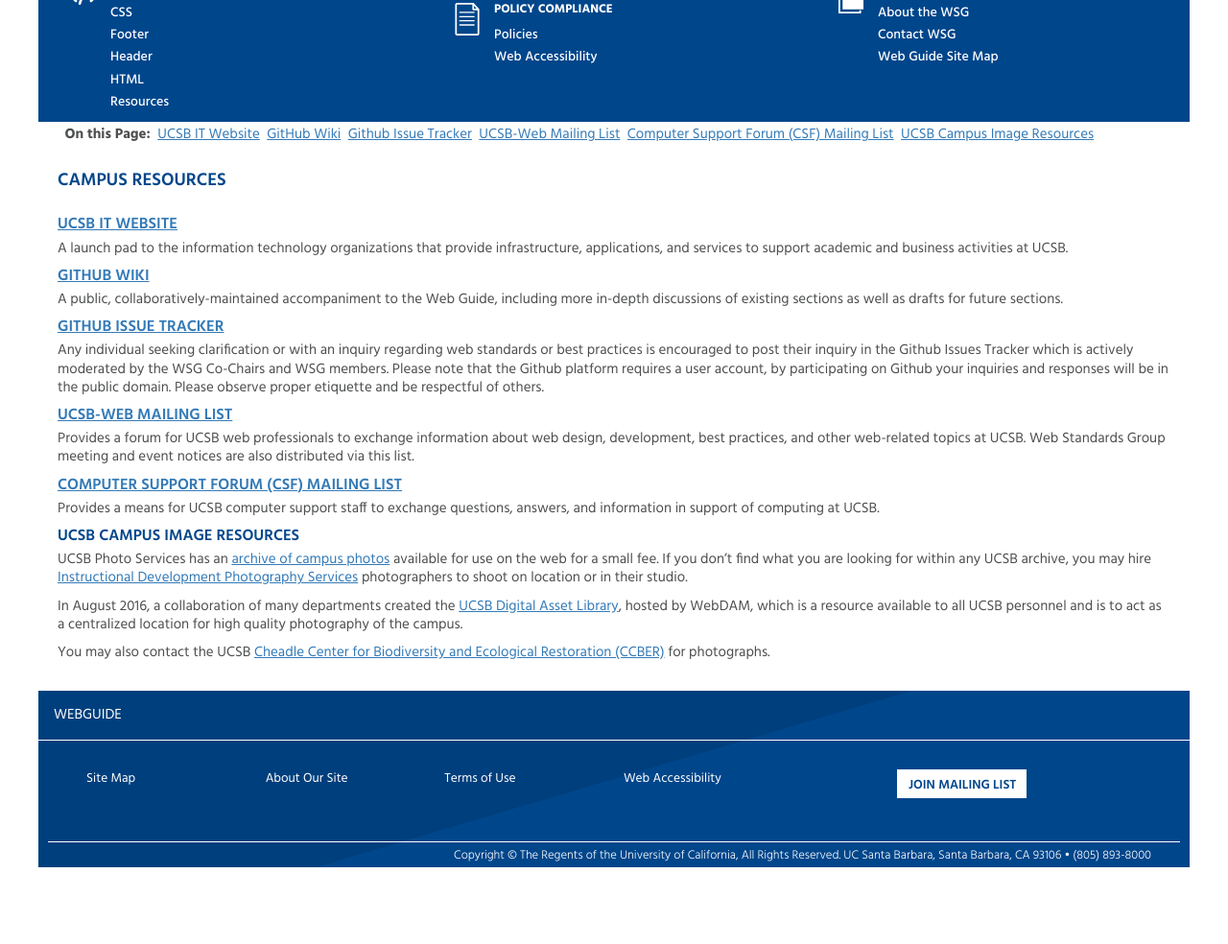
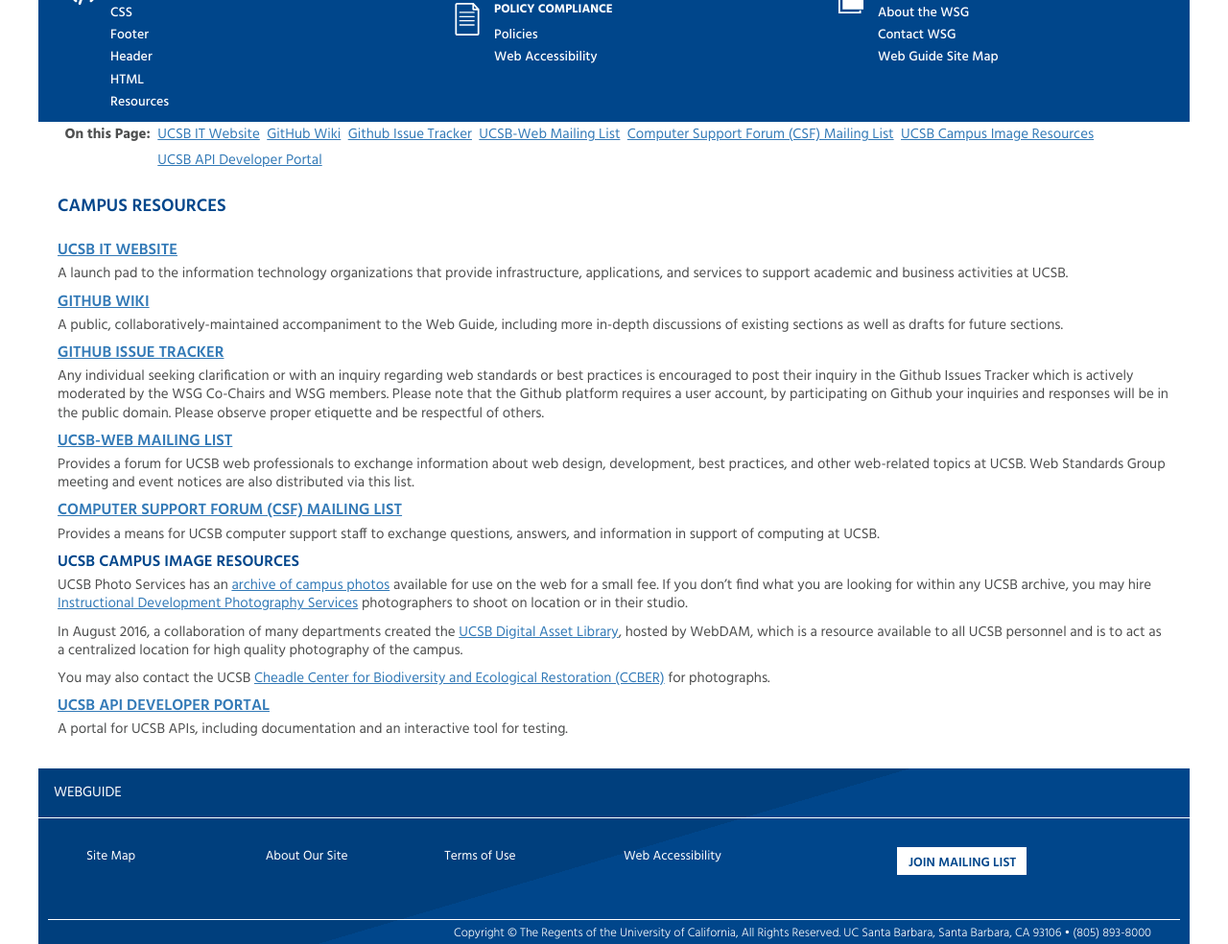
Before and after one commit to ucsb/webguide, a Jekyll site: the page built from campus-resources.md, in a window 1280 px wide and 1314 px high, cut to the strip 330-1314 px from the top of the window. Shown: the whole strip at 96% size. Built offline with Jekyll 4.4.1, drawn with Linux system fonts in a browser that asks for light colours.

Commit message:
Added UCSB API Developer Portal to Campus Resources

```diff
--- a/campus-resources.md
+++ b/campus-resources.md
@@ -44,3 +44,8 @@
 You may also contact the UCSB
 [Cheadle Center for Biodiversity and Ecological Restoration (CCBER)](https://www.ccber.ucsb.edu)
 for photographs.
+
+### [UCSB API Developer Portal](https://developer.ucsb.edu/)
+
+A portal for UCSB APIs, including documentation and an interactive tool for
+testing.
```
